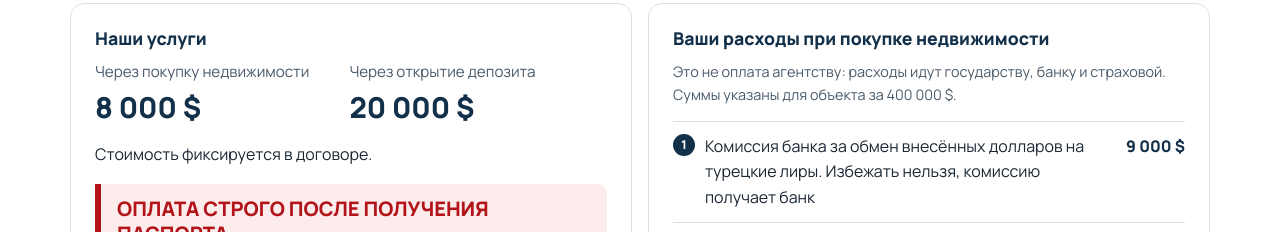
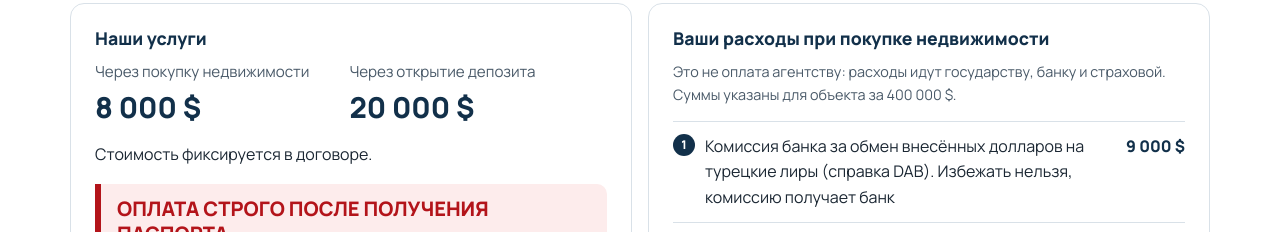
Before and after one commit to Materia0502/tg-site-23, a plain HTML site: page index.html in a window 1280 px wide. Shown: the part 7680-7912 px from the top of the page. Drawn offline with Linux system fonts and the light colour scheme.

Commit message:
Версия 26

```diff
--- a/index.html
+++ b/index.html
@@ -382,7 +382,7 @@
             <h3>Ваши расходы при покупке недвижимости</h3>
             <p class="price__hint">Это не оплата агентству: расходы идут государству, банку и страховой. Суммы указаны для объекта за 400 000 $.</p>
             <ol class="costs">
-              <li><span>Комиссия банка за обмен внесённых долларов на турецкие лиры. Избежать нельзя, комиссию получает банк</span><b>9 000 $</b></li>
+              <li><span>Комиссия банка за обмен внесённых долларов на турецкие лиры (справка DAB). Избежать нельзя, комиссию получает банк</span><b>9 000 $</b></li>
               <li><span>Налог 4% при покупке недвижимости</span><b>около 16 000 $</b></li>
               <li><span>Налог на оборот средств</span><b>2 000 $</b></li>
               <li><span>Страховка недвижимости от землетрясения</span><b>500 $</b></li>
```
